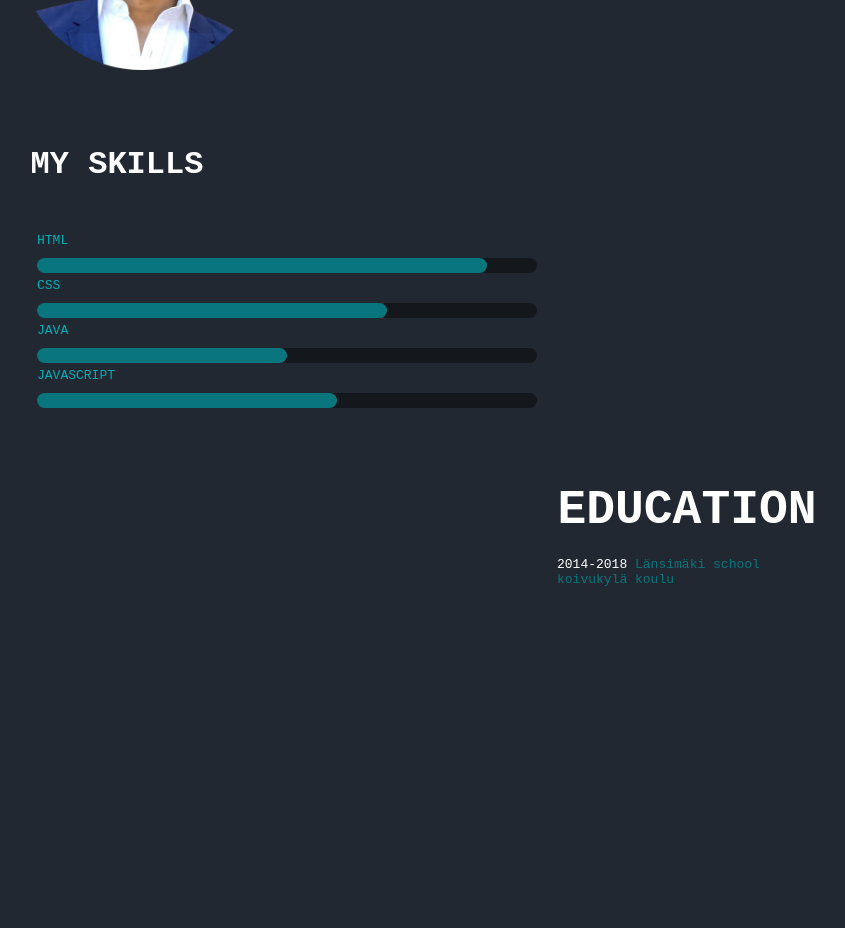
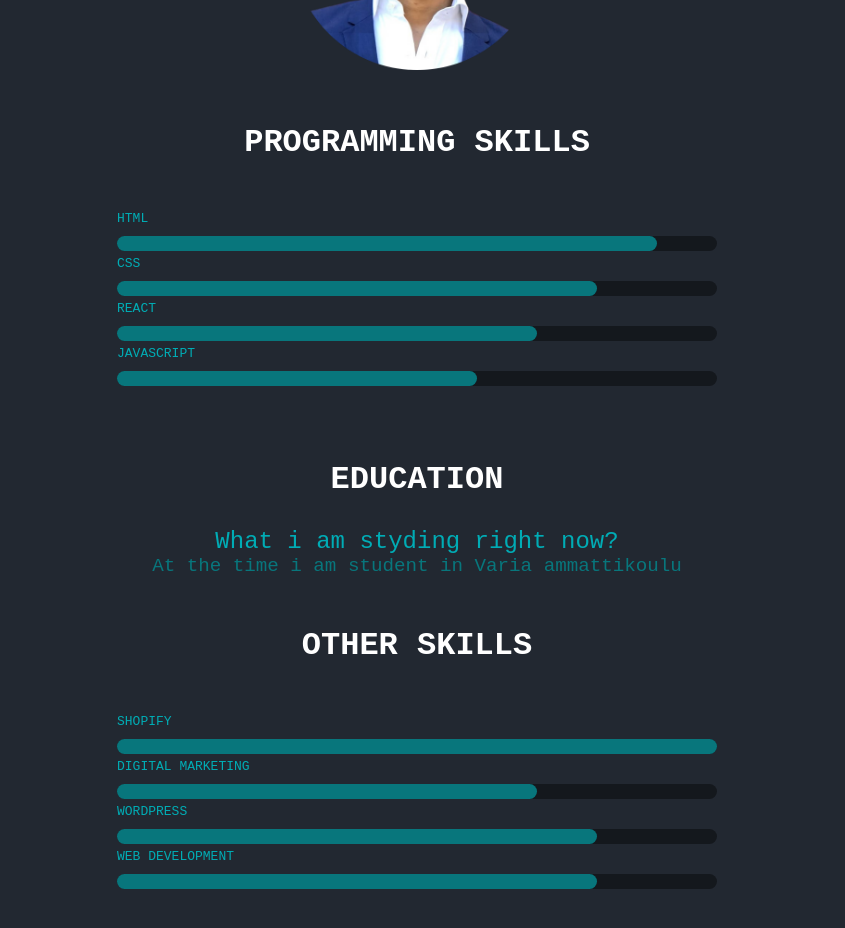
Before and after one commit to Reck-Saif/portfolio, a React (Create React App) app: page /cv in a window 1280 px wide. Shown: the part 300-1228 px from the top of the page, without its empty margins (223-1068 px from the left). Before the commit the page ends 1070 px from the top, so only its background shows below. Built offline with nearby package versions, Linux system fonts and the light colour scheme.

Commit message:
cv done 1

```diff
--- a/src/components/routes/cv.module.scss
+++ b/src/components/routes/cv.module.scss
@@ -2,14 +2,14 @@
 
 .container{
     position: relative;
-    height: 1000px;
+    height: 1500px;
     width: 800px;
     margin: 0 auto;
     transition: .3s;
 }
 
 .cvimg {
-    text-align: left;
+    text-align: center;
 }
 
 .cvimg img{
@@ -19,58 +19,42 @@
 }
 
 .container h1{
-    text-align: center;
     color: rgb(255, 255, 255);
     font-size: 2rem;
     text-transform: uppercase;
-}
-
-#name{
-    position: relative;
-    bottom: 150px;
-    left: 400px;
-    width: 400px;
-    font-size: 4rem;
-    color: #08767c;
+    margin-top: 50px;
+    text-align: center;
 }
 
 #skill{
-    position: relative;
-    width: 200px;
+    text-align: center;
+    margin-top: 50px;
     color: #ffffff;
 }
 
-//educations section
-.education{
-    position: relative;
-    top: 300px;
+.education p{
+    text-align: center;
+    margin-top: 30px;
+    color: #08767c;
+    font-size: 1.2rem;
 }
 
-.education h1{
-    font-size: 3rem;
-    color: #ffffff;
-}
-.education span{
-    color: white;
-    font-size: 1em;
+.education p span{
+    color: #00acb5;
+    font-size: 1.5rem;
 }
 
-.education p{
-    position: relative;
-    top: 20px;
-    color: #08767c;
+//progress bar
+.bar{
+    width: 600px;
+    margin: 0 auto 0;
+    padding: 20px;
 }
 
-
-
-
-//progress bar
-
-.bar{
-    width: 500px;
+.skills{
+    width: 600px;
     margin: 0 auto 0;
     padding: 20px;
-    float: left;
 }
 
 li{
@@ -93,7 +77,7 @@ li:before{
     border-radius: 1000px;
 }
 
-li::after{
+li:after{
     content: "";
     position: absolute;
     top: calc(100% + 10px);
@@ -123,17 +107,17 @@ li.css:after{
 
 @keyframes css {
     to{
-        width: 70%;
+        width: 80%;
     }
 }
 
-li.java:after{
-    animation-name: java;
+li.react:after{
+    animation-name: react;
 }
 
-@keyframes java {
+@keyframes react {
     to{
-        width: 50%;
+        width: 70%;
     }
 }
 
@@ -148,6 +132,49 @@ li.javascript:after{
 }
 
 
+//skills bar
+li.shopify:after{
+    animation-name: shopify;
+}
+
+@keyframes shopify {
+    to{
+        width: 100%;
+    }
+}
+
+li.marketing:after{
+    animation-name: marketing;
+}
+
+@keyframes marketing {
+    to{
+        width: 70%;
+    }
+}
+
+li.wordpress:after{
+    animation-name: wordpress;
+}
+
+@keyframes wordpress {
+    to{
+        width: 80%;
+    }
+}
+
+li.web:after{
+    animation-name: web;
+}
+
+@keyframes web {
+    to{
+        width: 80%;
+    }
+}
+
+
+//mobile things
 @media screen and (max-width: 820px) {
 
     .container{
@@ -203,6 +230,12 @@ li.javascript:after{
         padding: 0;
     }
 
+    .skills{
+        width: 300px;
+        margin: 0px 0px 0px 20px;
+        padding: 0;
+    }
+
     #skill{
         margin: 40px 0px 0px 20px;
     }
--- a/src/components/routes/cv.tsx
+++ b/src/components/routes/cv.tsx
@@ -14,27 +14,32 @@ const Cv: React.FC<CvProps> = () => {
       <div className={styles.cvimg}>
         <img src={myself} alt="saifphoto" />
       </div>
-
-      <h1 id={styles.name} >Saif Said </h1>
-
-      <h1 id={styles.skill} >my skills</h1>
+      <h1 id={styles.skill} >programming skills</h1>
 
       <div className={styles.bar}>
         <ul>
           <li className={styles.html}>HTML</li>
           <li className={styles.css}>CSS</li>
-          <li className={styles.java}>JAVA</li>
+          <li className={styles.react}>react</li>
           <li className={styles.javascript}>JAVASCRIPT</li>
         </ul>
       </div>
 
-
       <div className={styles.education}>
-
-        <h1>education</h1>
-        <p><span>2014-2018</span> Länsimäki school koivukylä koulu</p>
+        <h1>Education</h1>
+        <p><span>What i am styding right now?</span><br></br> At the time i am student in Varia ammattikoulu</p>
       </div>
 
+        <h1>other skills</h1>
+
+        <div className={styles.skills}>
+        <ul>
+          <li className={styles.shopify}>Shopify</li>
+          <li className={styles.marketing}>Digital marketing</li>
+          <li className={styles.wordpress}>wordpress</li>
+          <li className={styles.web}>web development</li>
+        </ul>
+      </div>
 
     </div>
   )
```
